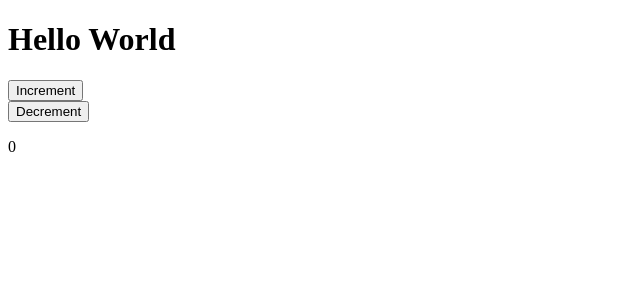
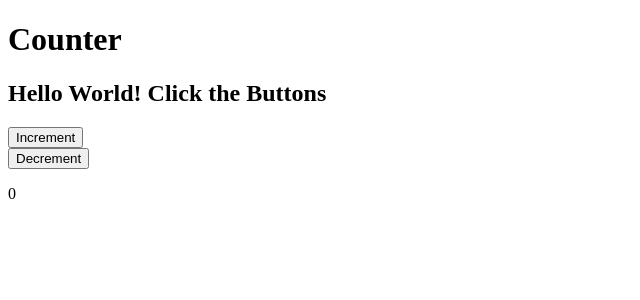
Before and after one commit to locb65/Learning_VueJS, a Vue app in the folder vue-learning-project/: page / in a window 1280 px wide. Shown: the top 300 px of the page, without its empty margins (0-640 px from the left). Built offline with nearby package versions, Linux system fonts and the light colour scheme.

Commit message:
added a header component, and modifyied helloWorld Component

```diff
--- a/vue-learning-project/src/App.vue
+++ b/vue-learning-project/src/App.vue
@@ -3,12 +3,14 @@
 // standard import line,
 import HelloWorld from './components/HelloWorld.vue';
 import Button from './components/Button.vue';
+import Header from './components/Header.vue';
 // exports the App component and all components used in app to the Index.html
 export default {
   name: 'App',
   components: {
     HelloWorld,
-    Button
+    Button,
+    Header
   },
   // methods to be exported
   methods: {
@@ -33,6 +35,7 @@ export default {
 <!-- template that renders HelloWorld Component to the DOM -->
 <template>
   <div>
+    <Header/>
     <HelloWorld/>
     <!-- called button method on button -->
     <!-- @click functions similiarly to onClick -->
--- a/vue-learning-project/src/components/Button.vue
+++ b/vue-learning-project/src/components/Button.vue
@@ -8,3 +8,9 @@
         </button>
     </div>
 </template>
+
+<script>
+export default {
+    name:"Button",
+}
+</script>
--- /dev/null
+++ b/vue-learning-project/src/components/Header.vue
@@ -0,0 +1,11 @@
+<template>
+    <header>
+        <h1>Counter</h1>
+    </header>
+</template>
+
+<script>
+    export default {
+        name: 'Header'
+    }
+</script>
--- a/vue-learning-project/src/components/HelloWorld.vue
+++ b/vue-learning-project/src/components/HelloWorld.vue
@@ -4,6 +4,6 @@
 <template>
   <!-- html div -->
   <div>
-      <h1>Hello World</h1>
+      <h2>Hello World! Click the Buttons</h2>
   </div>
 </template>
```
